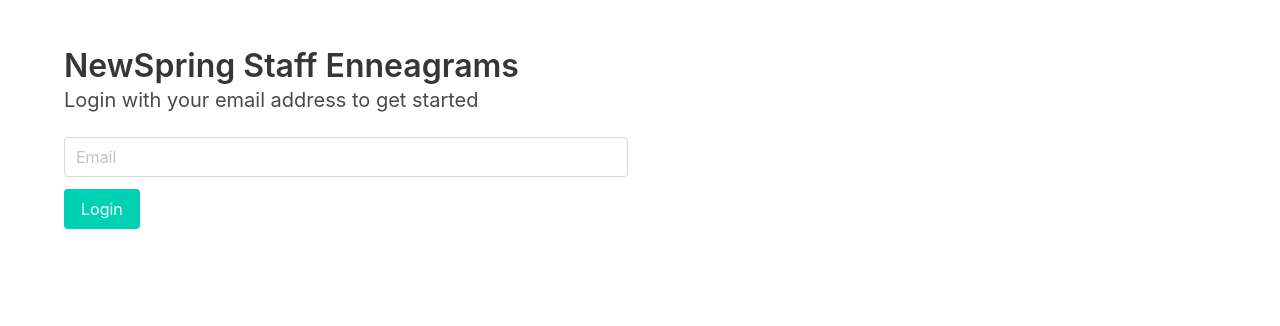
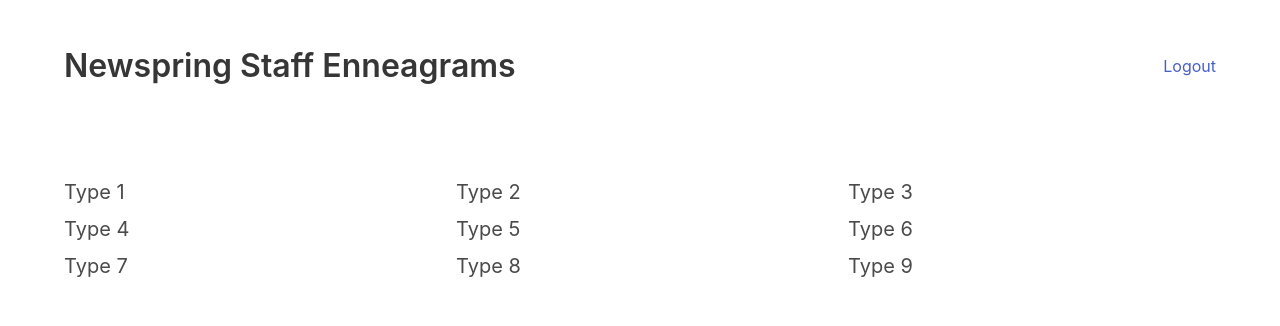
Before and after one commit to redreceipt/ennealist, a Flask app: page / in a window 1280 px wide. Shown: the top 326 px of the page. Run offline with Flask 2, Linux system fonts and the light colour scheme; the visitor is signed in with stand-in values (Sample User, id 1).

Commit message:
heroku stuff

```diff
--- a/app.py
+++ b/app.py
@@ -1,31 +1,33 @@
+import os
+
 from flask import Flask, redirect, render_template, request, session, url_for
 
 app = Flask(__name__)
+app.secret_key = os.getenv("SECRET_KEY")
 
 
 @app.route('/', methods=['GET', "POST"])
 def index():
-    if request.method == 'POST':
-        email = request.form["email"]
-        # TODO verify code
-        verified = True
-        if verified:
-            session['email'] = email
-        else:
-            # TODO do something if code is wrong
-            pass
     # TODO if email is in session, go to types page
-    # return render_template("types.html")
+    if "email" in session.keys():
+        return render_template("types.html")
     return render_template("login.html")
 
 
 @app.route('/verify', methods=["POST"])
 def verify():
+    email = request.form["email"]
+    # TODO verify code
+    # NOTE temp always true for debug
+    verified = "code" in request.form.keys()
+    if verified:
+        session['email'] = email
+        return redirect(url_for("index"))
+    # TODO flash message that code is invalid
     return render_template("verify.html", email=request.form["email"])
 
 
 @app.route('/logout')
 def logout():
-    # remove the email from the session if it's there
-    session.pop('username', None)
+    session.pop('email', None)
     return redirect(url_for('index'))
--- a/requirements.txt
+++ b/requirements.txt
@@ -1,2 +1,3 @@
 flask
 python-dotenv
+gunicorn
--- /dev/null
+++ b/runtime.txt
@@ -0,0 +1 @@
+python-3.7.6
--- a/templates/base.html
+++ b/templates/base.html
@@ -9,17 +9,30 @@
     <link rel="stylesheet" href="https://cdn.jsdelivr.net/npm/bulma@0.9.0/css/bulma.min.css">
 
     <!-- Custom CSS -->
-    <link
+    <!-- <link
       rel="stylesheet"
       href="{{ url_for('static', filename='style.css') }}"
-    />
+    /> -->
+
     <title>{% block title %}{% endblock %}</title>
   </head>
   <body>
     <section class="section">
-    <div class="container">
-      {% block content %}{% endblock %}
-    </div>
+      <div class="container">
+        <nav class="level">
+            <div class="level-left">
+                <h1 class="title">Newspring Staff Enneagrams</h1>
+            </div>
+            <div class="level-right">
+              {% block links %}{% endblock %}
+            </div>
+        </nav>
+      </div>
+    </section>
+    <section class="section">
+      <div class="container">
+        {% block content %}{% endblock %}
+      </div>
     </section>
   </body>
 </html>
--- a/templates/login.html
+++ b/templates/login.html
@@ -5,7 +5,6 @@
 {% block content %}
 <div class="columns">
 	<div class="column is-half">
-		<h1 class="title">NewSpring Staff Enneagrams</h1>
 		<h2 class="subtitle">Login with your email address to get started</h2>
 		<form action="{{url_for("verify")}}" method="post">
 			<div class="field">
--- /dev/null
+++ b/templates/types.html
@@ -0,0 +1,49 @@
+{% extends "base.html" %}
+
+{% block title %}Types{% endblock %}
+
+{% block links %}
+	<a href="{{url_for("logout")}}">Logout</a>
+{% endblock %}
+
+{% block content %}
+<div>
+	<div class="columns">
+		<div class="column">
+			<h2 class="subtitle">Type 1</h2>
+		</div>
+		<div class="column">
+			<h2 class="subtitle">Type 2</h2>
+		</div>
+		<div class="column">
+			<h2 class="subtitle">Type 3</h2>
+		</div>
+	</div>
+</div>
+<div>
+	<div class="columns">
+		<div class="column">
+			<h2 class="subtitle">Type 4</h2>
+		</div>
+		<div class="column">
+			<h2 class="subtitle">Type 5</h2>
+		</div>
+		<div class="column">
+			<h2 class="subtitle">Type 6</h2>
+		</div>
+	</div>
+</div>
+<div>
+	<div class="columns">
+		<div class="column">
+			<h2 class="subtitle">Type 7</h2>
+		</div>
+		<div class="column">
+			<h2 class="subtitle">Type 8</h2>
+		</div>
+		<div class="column">
+			<h2 class="subtitle">Type 9</h2>
+		</div>
+	</div>
+</div>
+{% endblock %}
--- a/templates/verify.html
+++ b/templates/verify.html
@@ -5,9 +5,8 @@
 {% block content %}
 <div class="columns">
 	<div class="column is-half">
-		<h1 class="title">Newspring Staff Enneagrams</h1>
 		<h2 class="subtitle">A code was emailed to the address below</h2>
-		<form action="{{url_for("index")}}" method="post">
+		<form method="post">
 			<div class="field">
 				<div class="control">
 					<input class="input is-static" type="text" name="email" value="{{email}}" readonly>
@@ -15,7 +14,7 @@
 			</div>
 			<div class="field">
 				<div class="control">
-					<input class="input" type="text" placeholder="Code" required>
+					<input class="input" type="text" placeholder="Code" name="code" required>
 				</div>
 			</div>
 			<div class="field">
```
Also changed, not shown: 1 other file.
